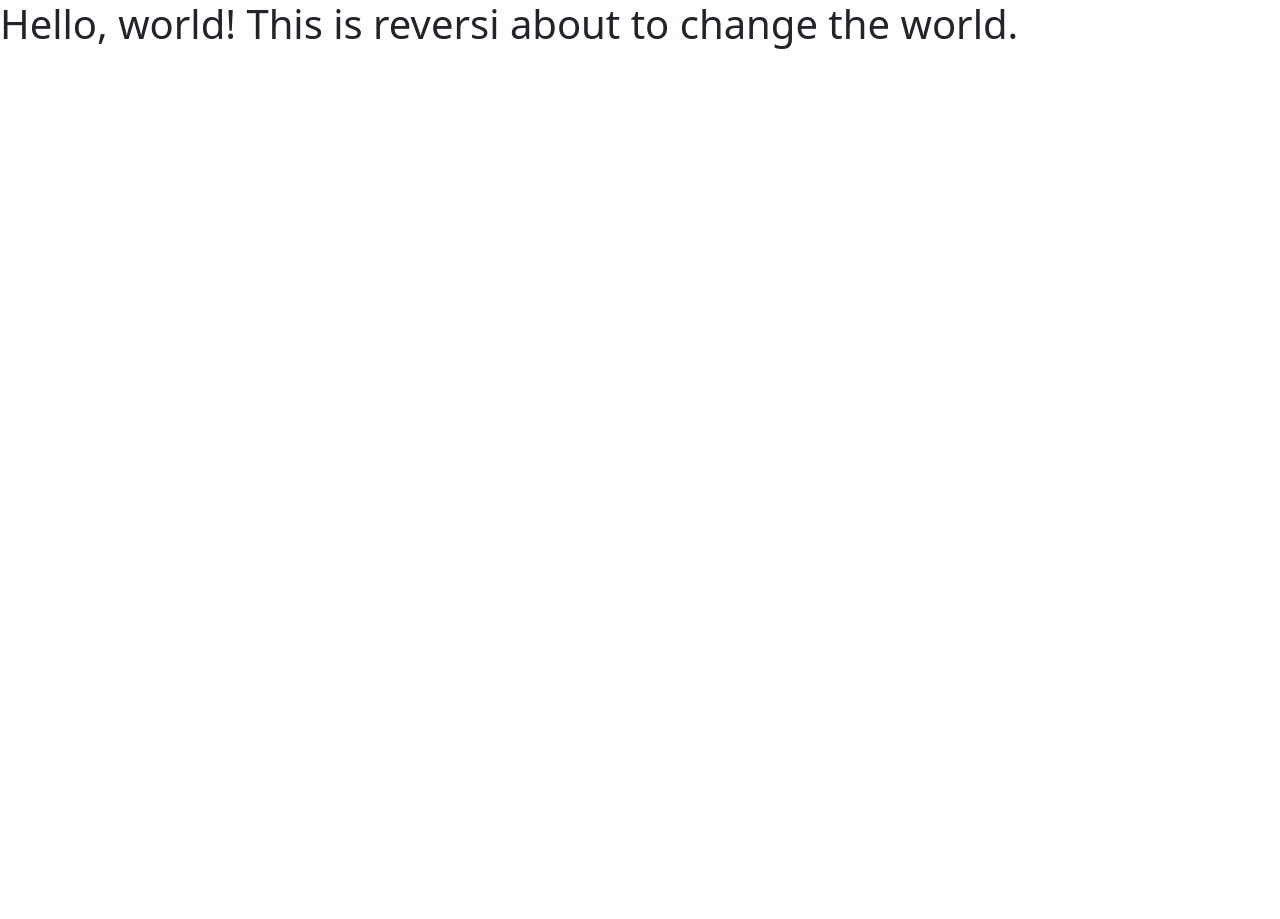
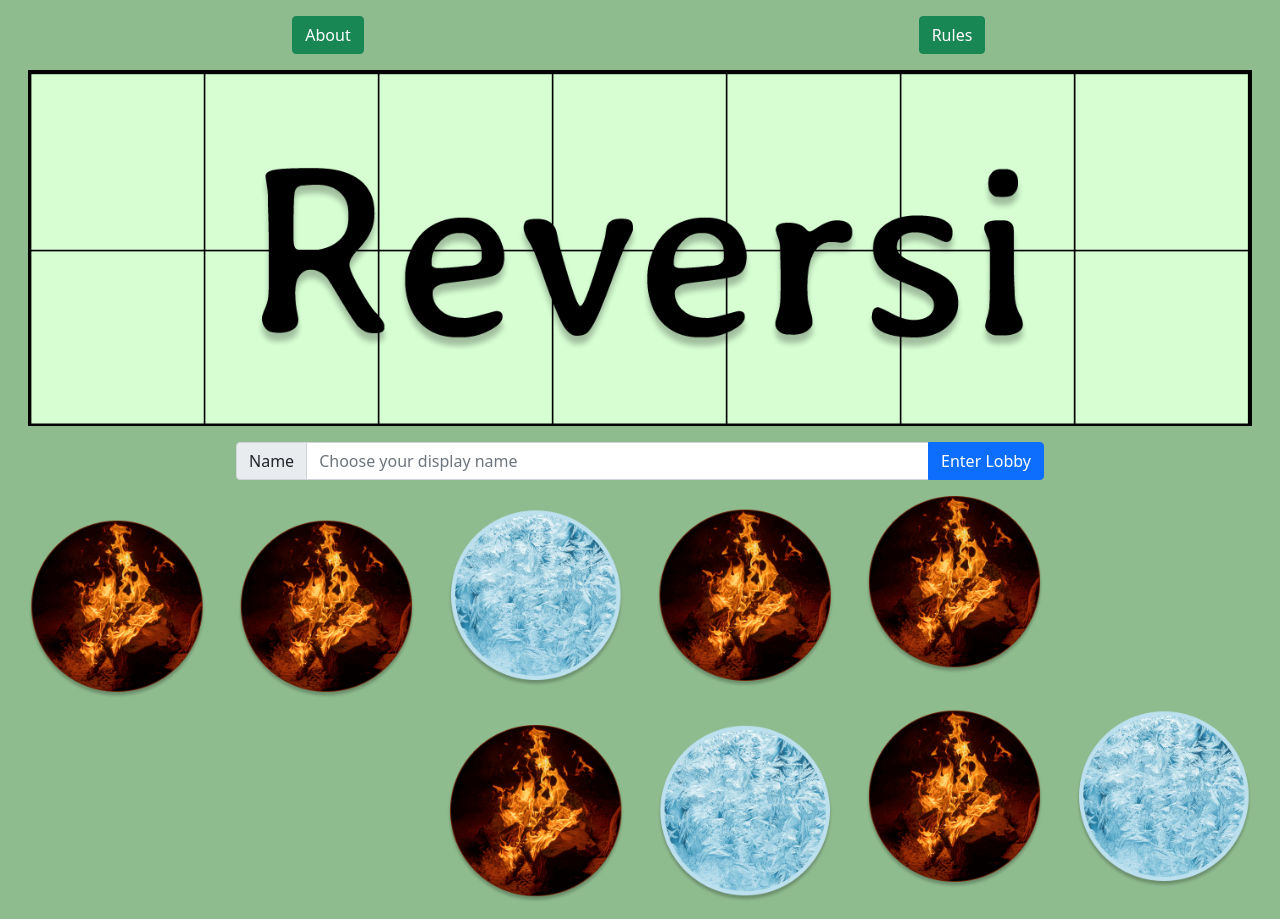
Before and after one commit to mantillo/project-reversi-antillon, a website: page public/index.html in a window 1280 px wide. Before the commit the page ends 800 px from the top, so only its background shows below. Drawn offline with nearby package versions, Linux system fonts and the light colour scheme.

Commit message:
Creating the entrance pages.

```diff
--- a/public/index.html
+++ b/public/index.html
@@ -6,15 +6,47 @@
     <meta name="viewport" content="width=device-width, initial-scale=1">
 
     <!-- Bootstrap CSS -->
-    <link href="https://cdn.jsdelivr.net/npm/bootstrap@5.0.0/dist/css/bootstrap.min.css" rel="stylesheet" integrity="sha384-wEmeIV1mKuiNpC+IOBjI7aAzPcEZeedi5yW5f2yOq55WWLwNGmvvx4Um1vskeMj0" crossorigin="anonymous">
+    <link href="https://cdn.jsdelivr.net/npm/bootstrap@5.0.1/dist/css/bootstrap.min.css" rel="stylesheet" integrity="sha384-+0n0xVW2eSR5OomGNYDnhzAbDsOXxcvSN1TPprVMTNDbiYZCxYbOOl7+AMvyTG2x" crossorigin="anonymous">
 
-    <title>Hello, world! This is reversi about to change the world.</title>
+    <style>
+      body {
+        background-color: darkseagreen;
+      }
+    </style>
+    <title>Reversi</title>
   </head>
   <body>
-    <h1>Hello, world! This is reversi about to change the world.</h1>
+    <div class="container-fluid"
+      <div class="row" id="My layout looks weird without this row"></div>
+      <div class="row m-3">
+        <div class="col text-center">
+          <a class="btn btn-success text-nowrap" href="about.html">About</a>
+        </div>
+        <div class="col text-center">
+          <a class="btn btn-success text-nowrap" href="https://en.wikipedia.org/wiki/Reversi">Rules</a>
+        </div>
+      </div>
+      <div class="row m-3">
+        <div class="col text-center">
+          <img class="img-fluid" src="assets/images/top-splash.png" alt="Reversi Logo 1"/>
+        </div>
+      </div>
+      <div class="row align-items-center m-3 justify-content-center">
+        <div class="col-8">
+          <div class="input-group">
+            <span class="input-group-text" id="displayName">Name</span>
+            <input type="text" class="form-control text-nowrap" id="nameInput" placeholder="Choose your display name" aria-label="Enter your display name for use while playing Reversi" aria-describedby="displayName"/>
 
-    <!-- Option 1: Bootstrap Bundle with Popper -->
-    <script src="https://cdn.jsdelivr.net/npm/bootstrap@5.0.0/dist/js/bootstrap.bundle.min.js" integrity="sha384-p34f1UUtsS3wqzfto5wAAmdvj+osOnFyQFpp4Ua3gs/ZVWx6oOypYoCJhGGScy+8" crossorigin="anonymous"></script>
-
+            <button type="submit" class="btn btn-primary text-nowrap" id="lobbyButton" onclick="window.location='lobby.html'">Enter Lobby</button>
+          </div>
+        </div>
+      </div>
+      <div class="row m-3">
+        <div class="col text-center">
+          <img class="img-fluid" src="assets/images/bottom-splash.png" alt="Reversi Logo 1"/>
+        </div>
+      </div>
+    </div>
+    <script src="https://cdn.jsdelivr.net/npm/bootstrap@5.0.1/dist/js/bootstrap.bundle.min.js" integrity="sha384-gtEjrD/SeCtmISkJkNUaaKMoLD0//ElJ19smozuHV6z3Iehds+3Ulb9Bn9Plx0x4" crossorigin="anonymous"></script>
   </body>
 </html>
```
Also changed, not shown: public/about.html (added, +36 -0 lines), public/lobby.html (added, +31 -0 lines), public/assets/images/bottom-splash.png (added), public/assets/images/top-splash.png (added).
